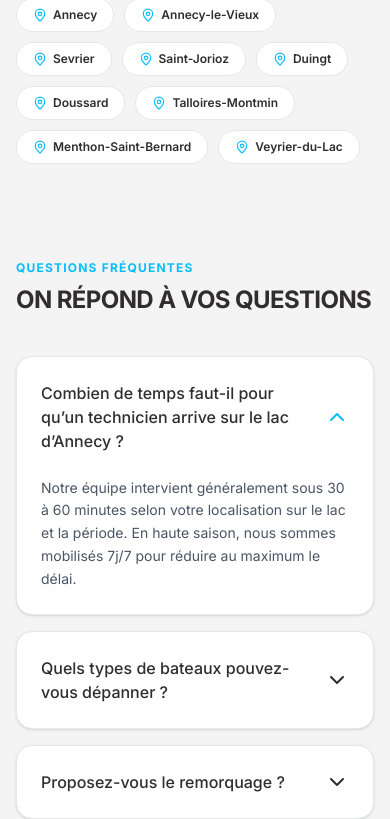
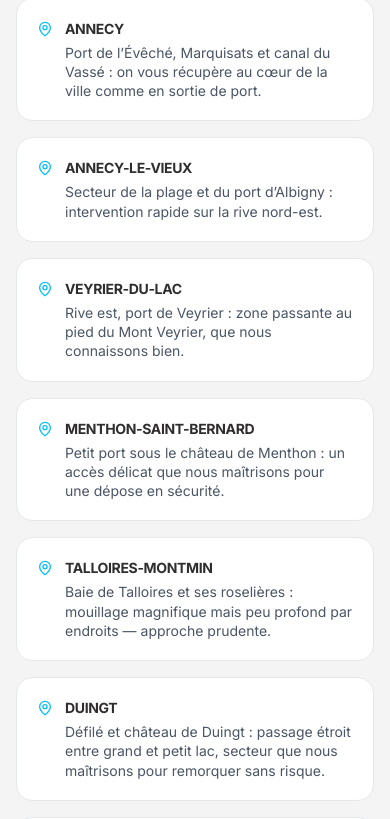
Before and after one commit to Ericfevrier/MB74-Site, a React (Vite) app: page /depannage in a window 390 px wide. Shown: the part 5845-6664 px from the top of the page. Built offline with nearby package versions, Linux system fonts and the light colour scheme.

Commit message:
Page depannage: zones avec texte ultra-precis par commune (ports/spots reels du lac dAnnecy) en liste de definitions

```diff
--- a/src/pages/DepannagePage.tsx
+++ b/src/pages/DepannagePage.tsx
@@ -25,9 +25,16 @@ import {
   MessageCircle,
 } from 'lucide-react';
 
-const ZONES = [
-  'Annecy', 'Annecy-le-Vieux', 'Sevrier', 'Saint-Jorioz', 'Duingt',
-  'Doussard', 'Talloires-Montmin', 'Menthon-Saint-Bernard', 'Veyrier-du-Lac',
+const ZONES: { name: string; desc: string }[] = [
+  { name: 'Annecy', desc: 'Port de l’Évêché, Marquisats et canal du Vassé : on vous récupère au cœur de la ville comme en sortie de port.' },
+  { name: 'Annecy-le-Vieux', desc: 'Secteur de la plage et du port d’Albigny : intervention rapide sur la rive nord-est.' },
+  { name: 'Veyrier-du-Lac', desc: 'Rive est, port de Veyrier : zone passante au pied du Mont Veyrier, que nous connaissons bien.' },
+  { name: 'Menthon-Saint-Bernard', desc: 'Petit port sous le château de Menthon : un accès délicat que nous maîtrisons pour une dépose en sécurité.' },
+  { name: 'Talloires-Montmin', desc: 'Baie de Talloires et ses roselières : mouillage magnifique mais peu profond par endroits — approche prudente.' },
+  { name: 'Duingt', desc: 'Défilé et château de Duingt : passage étroit entre grand et petit lac, secteur que nous maîtrisons pour remorquer sans risque.' },
+  { name: 'Saint-Jorioz', desc: 'Grande plage et roselières de la rive ouest : intervention sur tout le secteur jusqu’à la base nautique.' },
+  { name: 'Sevrier', desc: 'Rive ouest, port de Sevrier : à quelques minutes d’Annecy, l’un de nos secteurs les plus rapides.' },
+  { name: 'Doussard', desc: 'Bout du lac et réserve naturelle : zone sud peu profonde près de l’embouchure de l’Eau Morte, où nous adaptons notre approche.' },
 ];
 
 const STEPS = [
@@ -405,13 +412,17 @@ export function DepannagePage() {
                     Notre bateau-atelier couvre l'ensemble du plan d'eau et des communes riveraines. Sur le Léman ou le lac du Bourget, contactez-nous : nous étudions chaque demande.
                   </p>
                 </div>
-                <div className="flex flex-wrap gap-2.5">
+                <dl className="grid grid-cols-1 sm:grid-cols-2 gap-4">
                   {ZONES.map((z) => (
-                    <span key={z} className="inline-flex items-center gap-1.5 bg-white border border-gray-200 text-brand-dark text-xs font-semibold px-4 py-2 rounded-full">
-                      <MapPin className="w-3.5 h-3.5 text-brand-cyan" /> {z}
-                    </span>
+                    <div key={z.name} className="bg-white border border-gray-200 rounded-2xl p-5 flex gap-3">
+                      <MapPin className="w-4 h-4 text-brand-cyan mt-0.5 shrink-0" />
+                      <div>
+                        <dt className="font-bold text-brand-dark uppercase tracking-tight text-sm">{z.name}</dt>
+                        <dd className="text-gray-600 text-sm leading-snug mt-1">{z.desc}</dd>
+                      </div>
+                    </div>
                   ))}
-                </div>
+                </dl>
               </div>
 
               {/* FAQ */}
```
